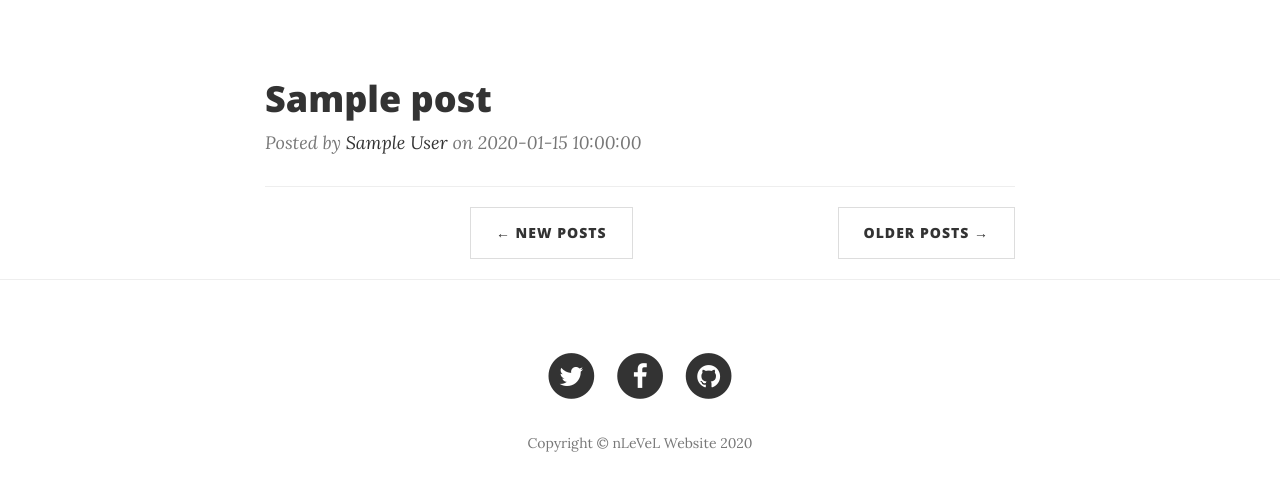
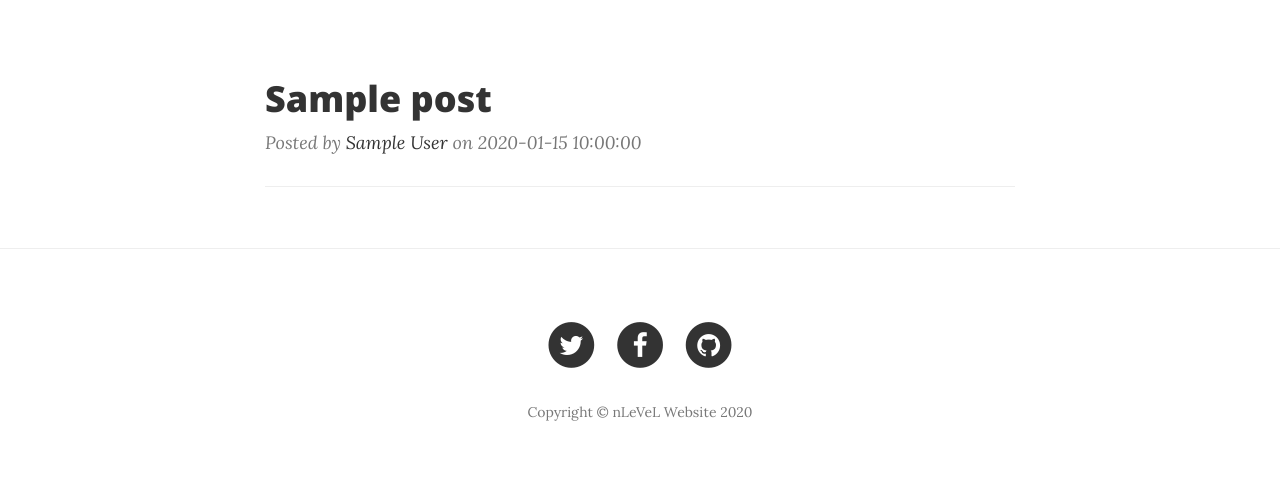
Before and after one commit to subZiro/blog_python_flask, a Python web app: template app/posts/templates/posts/index.html in a window 1280 px wide. Shown: the part 61-552 px from the top of the page. Run offline with Jinja, Linux system fonts and the light colour scheme; the template is opened without the code that fills it: most values are stand-ins (such as "Sample title", 1, 10 or a date in 2020); some libraries are stand-ins or nearby versions.

Commit message:
+ paginate all post

```diff
--- a/app/posts/templates/posts/index.html
+++ b/app/posts/templates/posts/index.html
@@ -15,7 +15,7 @@
     <div class="container">
         <div class="row">
             <div class="col-lg-8 col-lg-offset-2 col-md-10 col-md-offset-1">
-                {% for post in posts %}
+                {% for post in pages.items %}
                     <div class="post-preview">
                         <a href="{{ url_for('posts.post_detail', slug=post.slug) }}">
                             <h2 class="post-title">{{ post.title }}</h2>
@@ -29,15 +29,14 @@
                     <hr>
                 {% endfor %}
 
-
                 <!-- Pager -->
-                <ul class="pager">
-                    <li class="prev">
-                        <a href="#">&larr; New Posts</a>
-                    </li>
-                    <li class="next">
-                        <a href="#">Older Posts &rarr;</a>
-                    </li>
+                <ul class="pager col-md-10">
+                    {% if pages.has_prev %}
+                        <li class="prev"><a href="./?page={{ pages.prev_num }}">&larr; New Posts</a></li>
+                    {% endif%}
+                    {% if pages.has_next %}
+                        <li class="next"><a href="./?page={{ pages.next_num }}">Older Posts &rarr;</a></li>
+                    {% endif %}
                 </ul>
 
             </div>
```
Also changed, not shown: app/posts/blueprint.py (+9 -5 lines).
